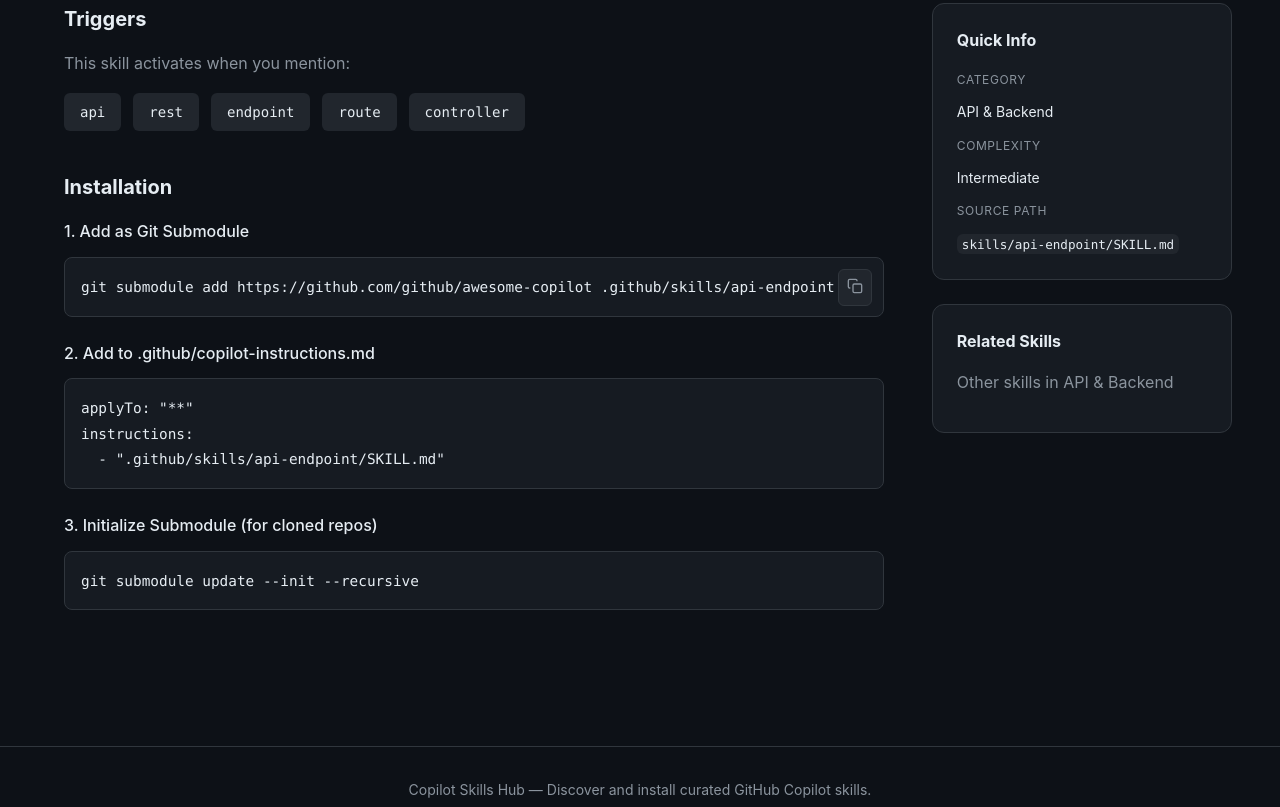
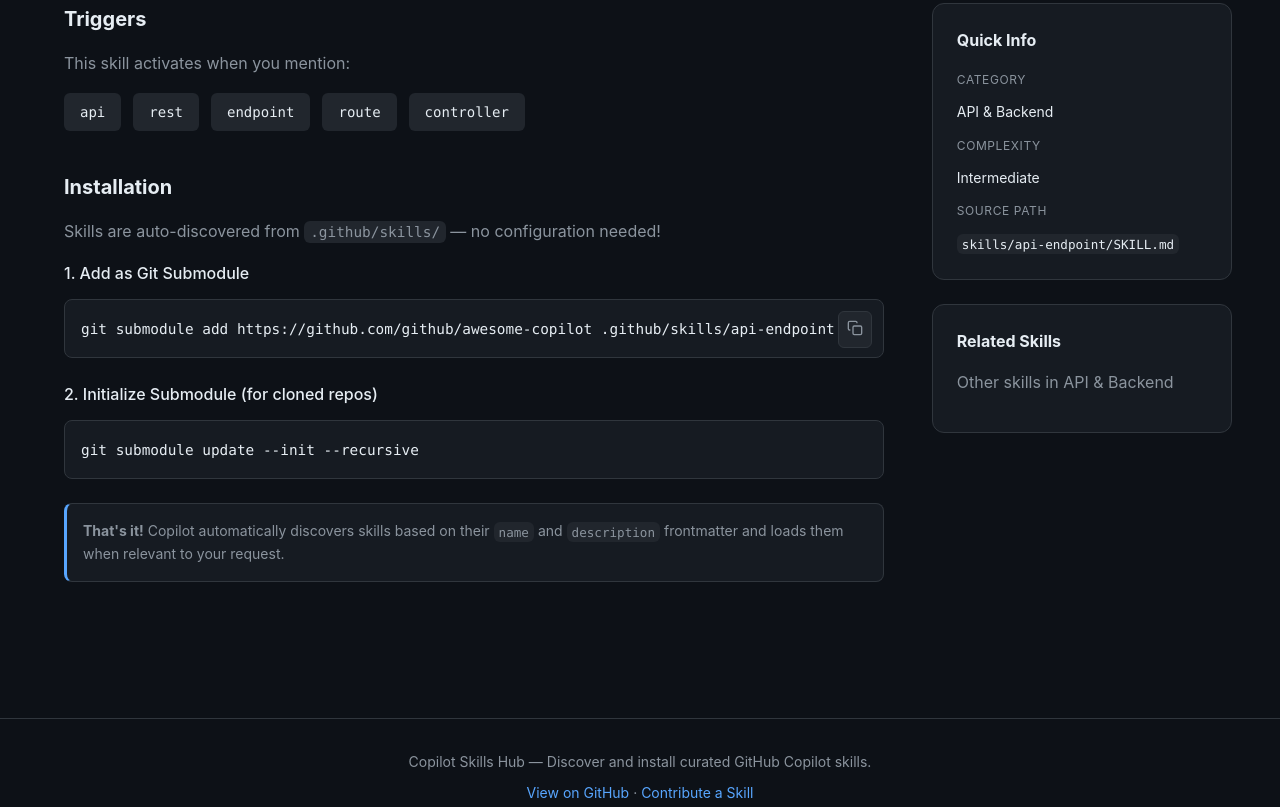
Before and after one commit to samueltauil/skills-hub, an Astro site in the folder site/: page /skills-hub/skills/api-endpoint/ in a window 1280 px wide. Shown: the part 423-1230 px from the top of the page. Built offline with nearby package versions, Linux system fonts and the light colour scheme; Astro itself is replaced by a stand-in of ours.

Commit message:
fix: correct skill installation instructions - skills are auto-discovered
- Updated skill detail pages to show auto-discovery workflow
- Fixed README install instructions (all 3 options)
- Updated homepage install section
- Added note that no copilot-instructions.md reference needed
- Skills are auto-discovered from .github/skills/<name>/SKILL.md

```diff
--- a/site/src/pages/skills/[id].astro
+++ b/site/src/pages/skills/[id].astro
@@ -78,6 +78,7 @@
 
           <section class="content-section">
             <h2>Installation</h2>
+            <p class="text-secondary" style="margin-bottom: 1rem;">Skills are auto-discovered from <code>.github/skills/</code> — no configuration needed!</p>
 
             <div class="install-method">
               <h3>1. Add as Git Submodule</h3>
@@ -93,19 +94,14 @@
             </div>
 
             <div class="install-method">
-              <h3>2. Add to .github/copilot-instructions.md</h3>
+              <h3>2. Initialize Submodule (for cloned repos)</h3>
               <div class="code-block">
-                <pre><code>{`applyTo: "**"
-instructions:
-  - "${submodulePath}/SKILL.md"`}</code></pre>
+                <pre><code>git submodule update --init --recursive</code></pre>
               </div>
             </div>
 
-            <div class="install-method">
-              <h3>3. Initialize Submodule (for cloned repos)</h3>
-              <div class="code-block">
-                <pre><code>git submodule update --init --recursive</code></pre>
-              </div>
+            <div class="install-note">
+              <p><strong>That's it!</strong> Copilot automatically discovers skills based on their <code>name</code> and <code>description</code> frontmatter and loads them when relevant to your request.</p>
             </div>
           </section>
         </div>
@@ -276,6 +272,21 @@
     color: var(--color-text);
   }
 
+  .install-note {
+    background: var(--color-bg-secondary);
+    border: 1px solid var(--color-border);
+    border-left: 3px solid var(--color-accent);
+    border-radius: var(--radius-md);
+    padding: 1rem;
+    margin-top: 1rem;
+  }
+
+  .install-note p {
+    font-size: 0.875rem;
+    color: var(--color-text-secondary);
+    margin: 0;
+  }
+
   .sidebar-card {
     background: var(--color-bg-secondary);
     border: 1px solid var(--color-border);
```
Also changed, not shown: site/src/pages/index.astro (+5 -5 lines), README.md.
